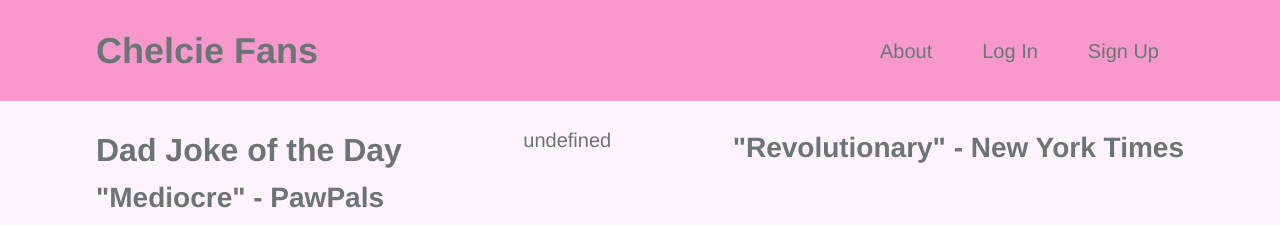
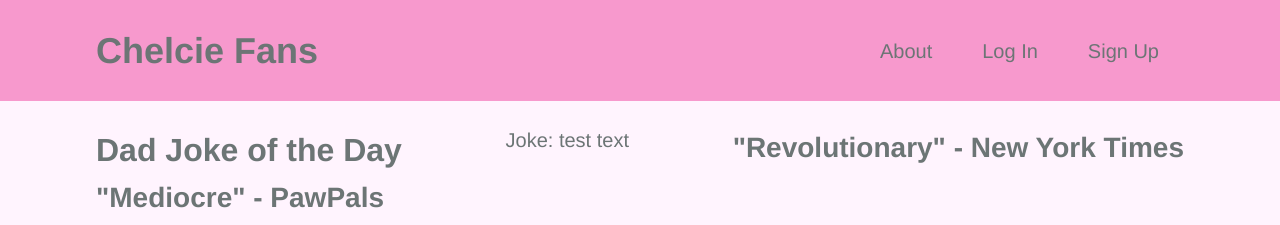
Before and after one commit to simmonsW/chelcie-fans, a React (Create React App) app in the folder client/: page / in a window 1280 px wide. Shown: the top 225 px of the page. Built offline with nearby package versions, Linux system fonts and the light colour scheme; no server answers.

Commit message:
change api call variable

```diff
--- a/client/src/pages/Home.js
+++ b/client/src/pages/Home.js
@@ -9,7 +9,8 @@ import FriendList from '../components/FriendList';
 import PostForm from '../components/PostForm';
 
 // let quoteString = "";
-let quoteString;
+// var quoteObject = {};
+let testString = "test text";
 
 
 const Home = () => {
@@ -24,6 +25,7 @@ const Home = () => {
   const loggedIn = Auth.loggedIn();
 
   apiCall();
+  console.log( "API call completed!" + testString);
 
   return (
     <main>
@@ -31,7 +33,8 @@ const Home = () => {
         {/* Quote of the Day */}
         <h2 className= "justify-center-md"> Dad Joke of the Day </h2>
         <div className= "justify-center-md">
-          {`${quoteString}`}
+          {/* {`${quoteObject}`} */}
+          Joke: {testString}
 
         </div>
 
@@ -68,7 +71,6 @@ const Home = () => {
 
 
 function apiCall() {
-  /*Api Call*/
 
   var axios = require("axios").default;
 
@@ -82,11 +84,14 @@ function apiCall() {
   };
 
   axios.request(options).then(function (response) {
-    console.log(response.data);
-    let quoteString = response.data.joke;
-    console.log(response.data + "DAD JOKE");
-    return quoteString;
-    // return quoteString;
+    // when text/plain is accepted
+    console.log("FETCHED! " + response.data);
+    testString = response.data;
+    return testString;
+
+    // when application/json is accepted
+    // console.log("FETCHED! " + response.data.joke);
+    // quoteObject = response;
   }).catch(function (error) {
     console.error(error);
   });
@@ -96,4 +101,6 @@ function apiCall() {
 
 
 
+
+
 export default Home;
```
